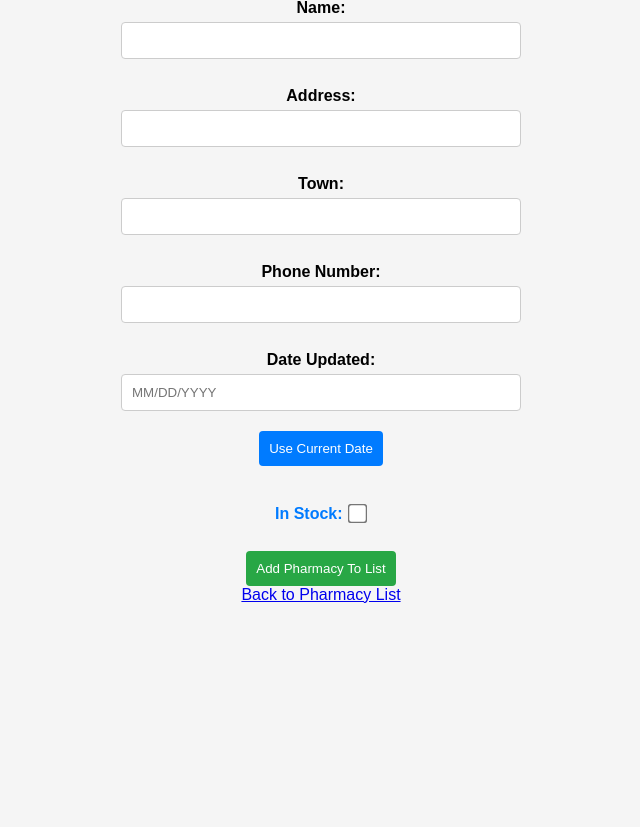
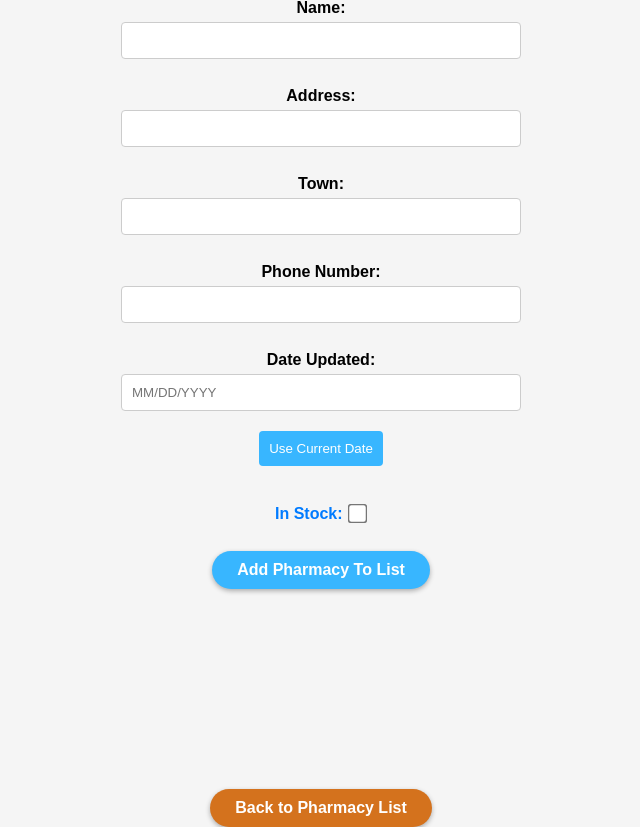
Before and after one commit to Janinenw/PharmaSee, a Node server app: page /pharmacy/new in a window 1280 px wide. Shown: the part 81-908 px from the top of the page, without its empty margins (319-959 px from the left). Before the commit the page ends 684 px from the top, so only its background shows below. Run offline with Node 20, Linux system fonts and the light colour scheme; some libraries are stand-ins or nearby versions.

Commit message:
button styling

```diff
--- a/public/css/style.css
+++ b/public/css/style.css
@@ -239,7 +281,7 @@ body {
   padding: 10px;
   border-radius: 4px;
   border: none;
-  background-color: #007bff;
+  background-color: #38b6ff;
   color: white;
   cursor: pointer;
 }
@@ -250,16 +292,22 @@ body {
 
 /* //submit- button */
 .pharmacy-input button[type="submit"] {
-  padding: 10px;
-  border-radius: 4px;
+  display: inline-block;
+  padding: 10px 25px;
   border: none;
-  background-color: #28a745;
+  border-radius: 50px;
+  background-color: #38b6ff;
   color: white;
+  font-weight: bold;
+  font-size: 1rem;
   cursor: pointer;
+  text-decoration: none;
+  box-shadow: 0 2px 5px #0000004d;
+  transition: transform 0.3s ease-in-out;
 }
 
 .pharmacy-input button[type="submit"]:hover {
-  background-color: #218838;
+  background-color: #87ebfd;
 }
 
 .pharmacy-input {
@@ -324,3 +372,29 @@ new */
   background-color: #007bff;
   color: #fff;
 }
+
+/* edit */
+
+/* new */
+
+#backBtn {
+  display: inline-block;
+  padding: 10px 25px;
+  border: none;
+  border-radius: 50px;
+  background-color: #d4721d;
+  color: white;
+  font-weight: bold;
+  font-size: 1rem;
+  cursor: pointer;
+  text-decoration: none;
+  box-shadow: 0 2px 5px #0000004d;
+  transition: transform 0.3s ease-in-out;
+  margin-top: 200px;
+
+}
+
+#backBtn:hover {
+  background-color: #e9ad61;
+  transform: scale(1.1);
+}
--- a/views/index.ejs
+++ b/views/index.ejs
@@ -31,12 +31,12 @@
 						<td class="<%= pharmacy.inStock ? 'in-stock' : 'out-of-stock' %>"><%= pharmacy.inStock ? 'In Stock' : 'Out of Stock' %></td>
 						<td>
 							<form action="/pharmacy/<%= pharmacy._id %>/edit" method="GET">
-								<button type="submit">Edit</button>
+								<button type="submit" id="editBtn">Edit</button>
 							</form>
 						</td>
 						<td>
 							<form action="/pharmacy/<%= pharmacy._id %>?_method=DELETE" method="POST" onsubmit="return checkDelete()">
-								<button type="submit">Delete</button>
+								<button type="submit" id="deleteBtn">Delete</button>
 							</form>
 						</td>
 					</tr>
--- a/views/new.ejs
+++ b/views/new.ejs
@@ -11,7 +11,6 @@
 
 <h1 id="new-pharmacy"> Add New Pharmacy</h1>
 <form action="/pharmacy" method="POST" class="pharmacy-input">
-		<form>
   <label for="name">Name:</label>
   <input type="text" id="name" name="name"><br><br>
   <label for="address">Address:</label>
@@ -27,7 +26,12 @@
   <input type="checkbox" id="inStock" name="inStock"><br><br>
   <button type="submit">Add Pharmacy To List</button>
 </form>
-	<a href="/pharmacy">Back to Pharmacy List</a>
+
+
+
+		<form action="/pharmacy">
+			<button type="submit" id="backBtn">Back to Pharmacy List</button>
+		  </form>
 
 	<script>
 
```
Also changed, not shown: other parts of public/css/style.css (+45 -3 lines). Lines whose indentation alone changed are shown as unchanged.
